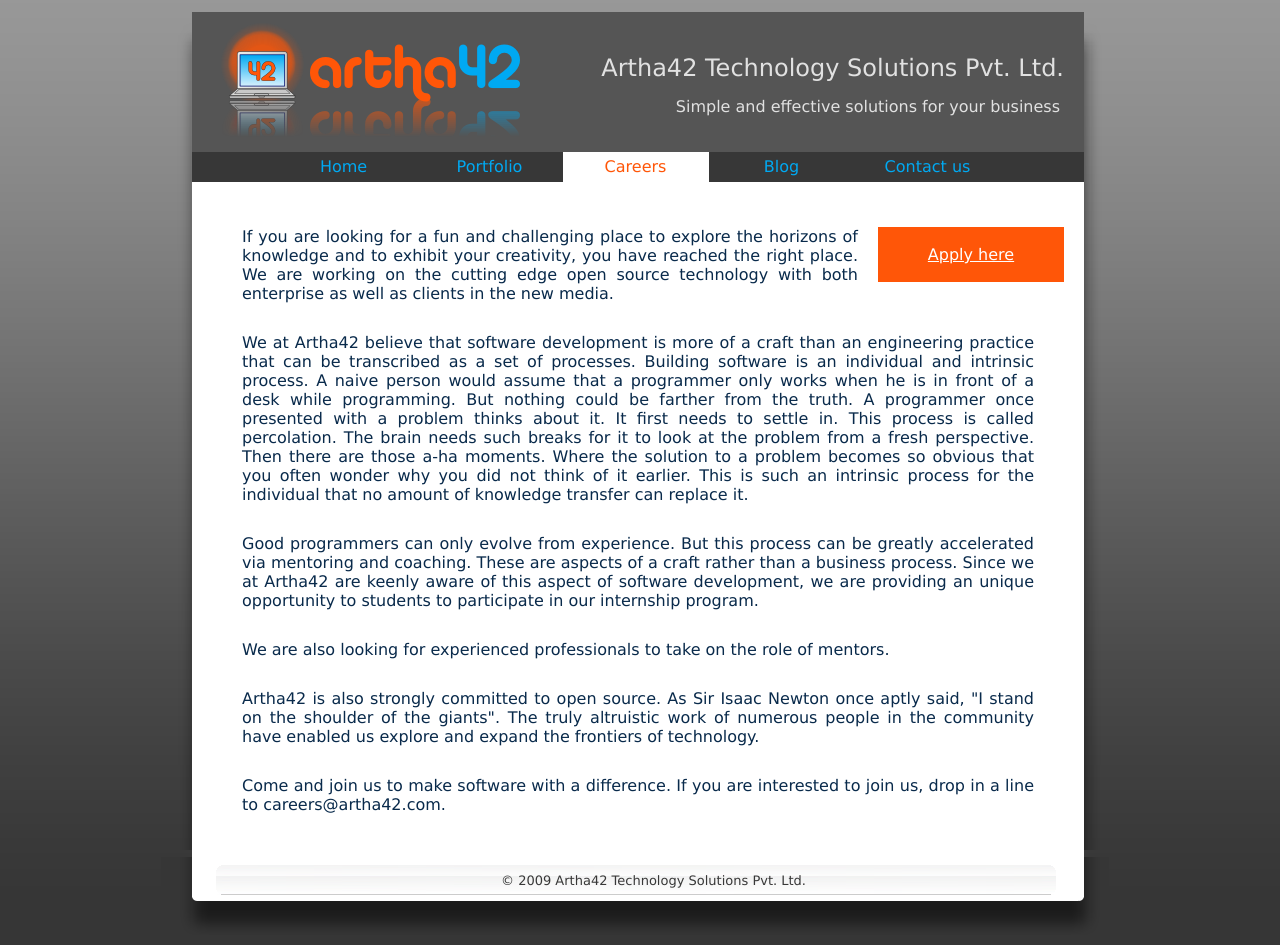
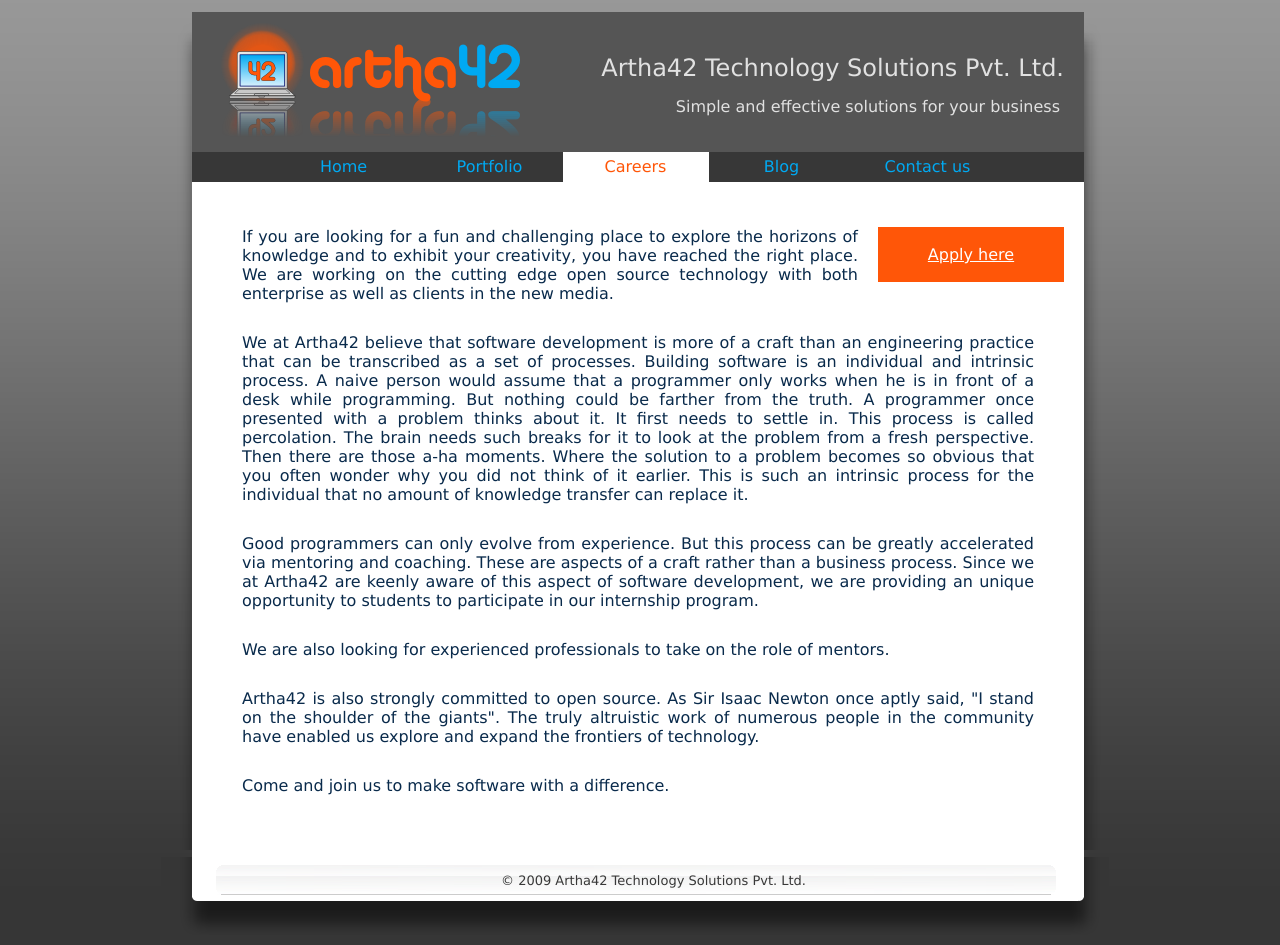
Before and after one commit to artha42/artha42-website, a Jekyll site: the page built from career.html, in a window 1280 px wide. Built offline with Jekyll 4.4.1, drawn with Linux system fonts in a browser that asks for light colours; Markdown is read by kramdown in place of the engine named in the settings.

Commit message:
Remved careers mail id and ur for rss feed changed to artha42-blog

```diff
--- a/blog.html
+++ b/blog.html
@@ -9,7 +9,7 @@
     <div id="blog-wrapper">
         <h3 style="padding-left:23px;">Blog Posts</h3>
         <div id="rss-feed">
-            <a href="http://feeds.feedburner.com/preview" style="text-decoration:none;float:right" >
+            <a href="http://feeds.feedburner.com/Artha42-Blog" style="text-decoration:none;float:right" >
                 <img src="/images/rss.png" alt="Subscribe to RSS Feed"/>
             </a>
         </div>
--- a/career.html
+++ b/career.html
@@ -47,9 +47,6 @@
           numerous people in the community have enabled us explore
           and expand the frontiers of technology.</p>
           <p>Come and join us to make software with a difference.
-          If you are interested to join us, drop in a line to
-          careers@artha42.com.
-
           </p>
         </div>
       </div>
```
